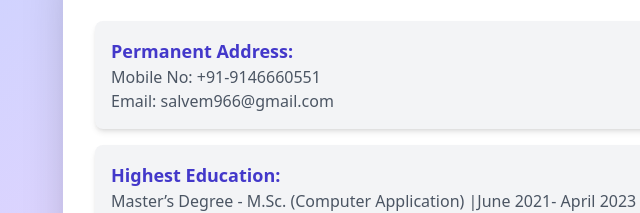
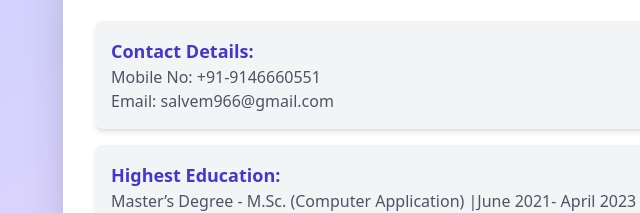
Before and after one commit to imayursalve/portfolio, a plain HTML site: page personal_detail.html in a window 1280 px wide. Shown: the part 155-368 px from the top of the page, 129-769 px from the left. Drawn offline with nearby package versions, Linux system fonts and the light colour scheme.

Commit message:
Update personal_detail.html

```diff
--- a/personal_detail.html
+++ b/personal_detail.html
@@ -15,7 +15,7 @@
 
 
 	      <div class="bg-gray-100 rounded-lg p-4 shadow-md">
-            <h3 class="font-semibold text-lg text-indigo-700">Permanent Address:</h3>
+            <h3 class="font-semibold text-lg text-indigo-700">Contact Details:</h3>
             <p class="text-gray-600">Mobile No: +91-9146660551
 	                             <br> Email: salvem966@gmail.com</p>
 	      </div>
```
